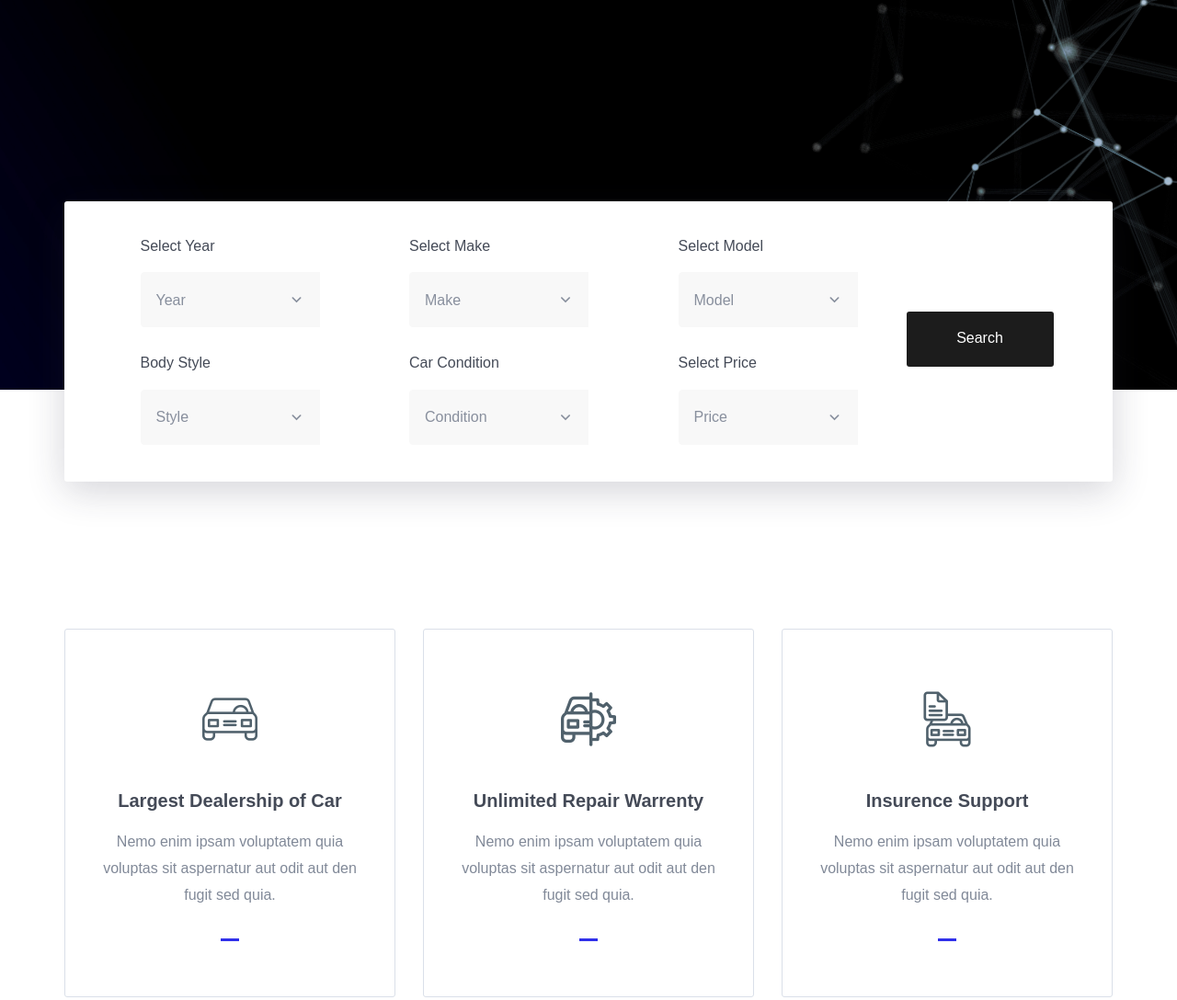
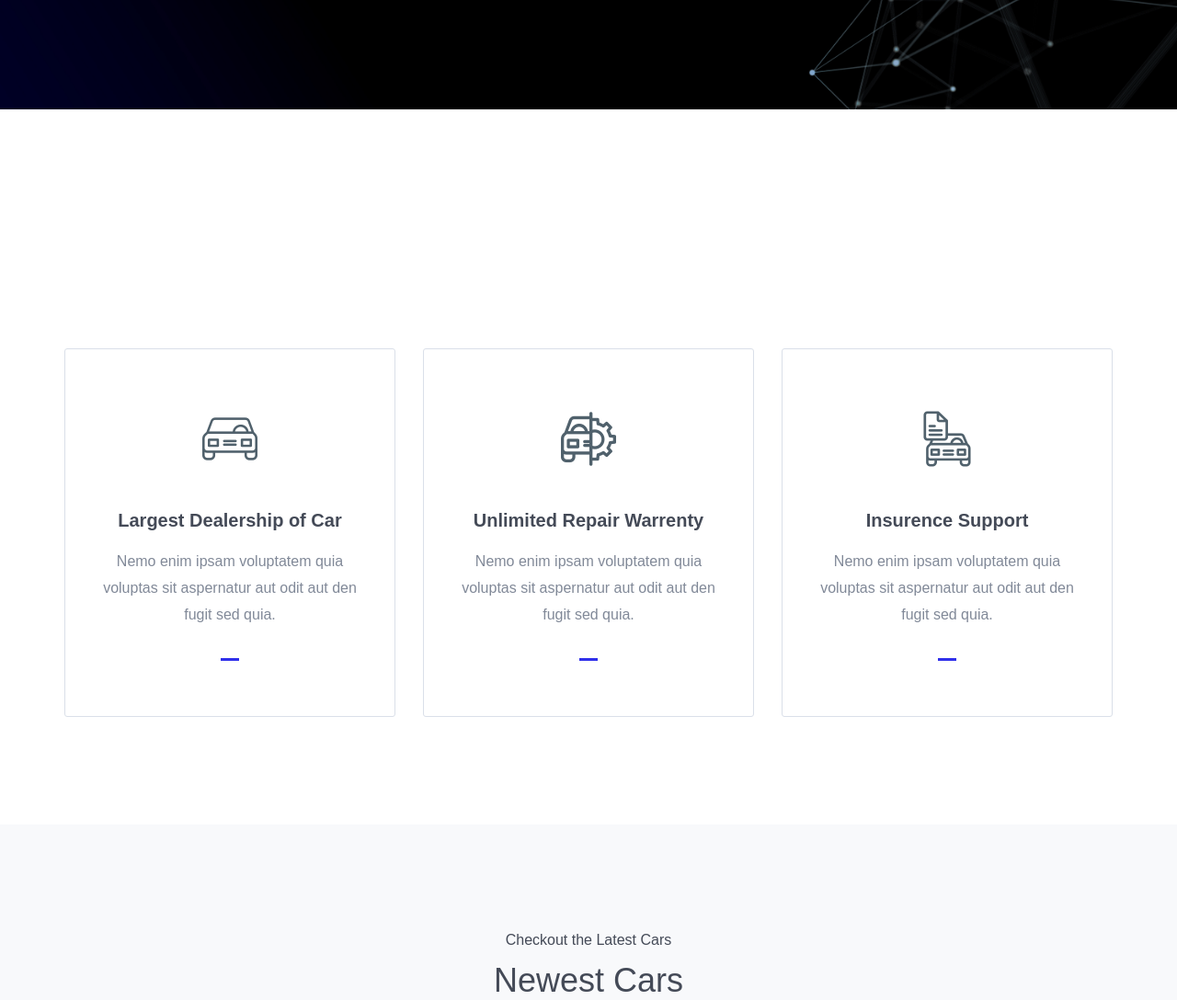
Before and after one commit to TamTonyTong/IT-LabFrontEnd, a plain HTML site: page index.html in a window 1280 px wide. Shown: the part 510-1598 px from the top of the page at 92% size. Drawn offline with nearby package versions, Linux system fonts and the light colour scheme.

Commit message:
Delete table

```diff
--- a/index.html
+++ b/index.html
@@ -111,121 +111,6 @@
 					<button class="welcome-btn" onclick="window.location.href='products.html'">Explore Products</button>
 				</div>
 			</div>
-
-			<div class="container">
-				<div class="row">
-					<div class="col-md-12">
-						<div class="model-search-content">
-							<div class="row">
-								<div class="col-md-offset-1 col-md-2 col-sm-12">
-									<div class="single-model-search">
-										<h2>select year</h2>
-										<div class="model-select-icon">
-											<select class="form-control">
-
-											  	<option value="default">year</option><!-- /.option-->
-
-											  	<option value="2018">2018</option><!-- /.option-->
-
-											  	<option value="2017">2017</option><!-- /.option-->
-											  	<option value="2016">2016</option><!-- /.option-->
-
-											</select><!-- /.select-->
-										</div><!-- /.model-select-icon -->
-									</div>
-									<div class="single-model-search">
-										<h2>body style</h2>
-										<div class="model-select-icon">
-											<select class="form-control">
-
-											  	<option value="default">style</option><!-- /.option-->
-
-											  	<option value="sedan">sedan</option><!-- /.option-->
-
-											  	<option value="van">van</option><!-- /.option-->
-											  	<option value="roadster">roadster</option><!-- /.option-->
-
-											</select><!-- /.select-->
-										</div><!-- /.model-select-icon -->
-									</div>
-								</div>
-								<div class="col-md-offset-1 col-md-2 col-sm-12">
-									<div class="single-model-search">
-										<h2>select make</h2>
-										<div class="model-select-icon">
-											<select class="form-control">
-
-											  	<option value="default">make</option><!-- /.option-->
-
-											  	<option value="toyota">toyota</option><!-- /.option-->
-
-											  	<option value="holden">holden</option><!-- /.option-->
-											  	<option value="maecedes-benz">maecedes-benz.</option><!-- /.option-->
-
-											</select><!-- /.select-->
-										</div><!-- /.model-select-icon -->
-									</div>
-									<div class="single-model-search">
-										<h2>car condition</h2>
-										<div class="model-select-icon">
-											<select class="form-control">
-
-											  	<option value="default">condition</option><!-- /.option-->
-
-											  	<option value="something">something</option><!-- /.option-->
-
-											  	<option value="something">something</option><!-- /.option-->
-											  	<option value="something">something</option><!-- /.option-->
-
-											</select><!-- /.select-->
-										</div><!-- /.model-select-icon -->
-									</div>
-								</div>
-								<div class="col-md-offset-1 col-md-2 col-sm-12">
-									<div class="single-model-search">
-										<h2>select model</h2>
-										<div class="model-select-icon">
-											<select class="form-control">
-
-											  	<option value="default">model</option><!-- /.option-->
-
-											  	<option value="kia-rio">kia-rio</option><!-- /.option-->
-
-											  	<option value="mitsubishi">mitsubishi</option><!-- /.option-->
-											  	<option value="ford">ford</option><!-- /.option-->
-
-											</select><!-- /.select-->
-										</div><!-- /.model-select-icon -->
-									</div>
-									<div class="single-model-search">
-										<h2>select price</h2>
-										<div class="model-select-icon">
-											<select class="form-control">
-
-											  	<option value="default">price</option><!-- /.option-->
-
-											  	<option value="$0.00">$0.00</option><!-- /.option-->
-
-											  	<option value="$0.00">$0.00</option><!-- /.option-->
-											  	<option value="$0.00">$0.00</option><!-- /.option-->
-
-											</select><!-- /.select-->
-										</div><!-- /.model-select-icon -->
-									</div>
-								</div>
-								<div class="col-md-2 col-sm-12">
-									<div class="single-model-search text-center">
-										<button class="welcome-btn model-search-btn" onclick="window.location.href='#'">
-											search
-										</button>
-									</div>
-								</div>
-							</div>
-						</div>
-					</div>
-				</div>
-			</div>
-
 		</section><!--/.welcome-hero-->
 		<!--welcome-hero end -->
 
```
